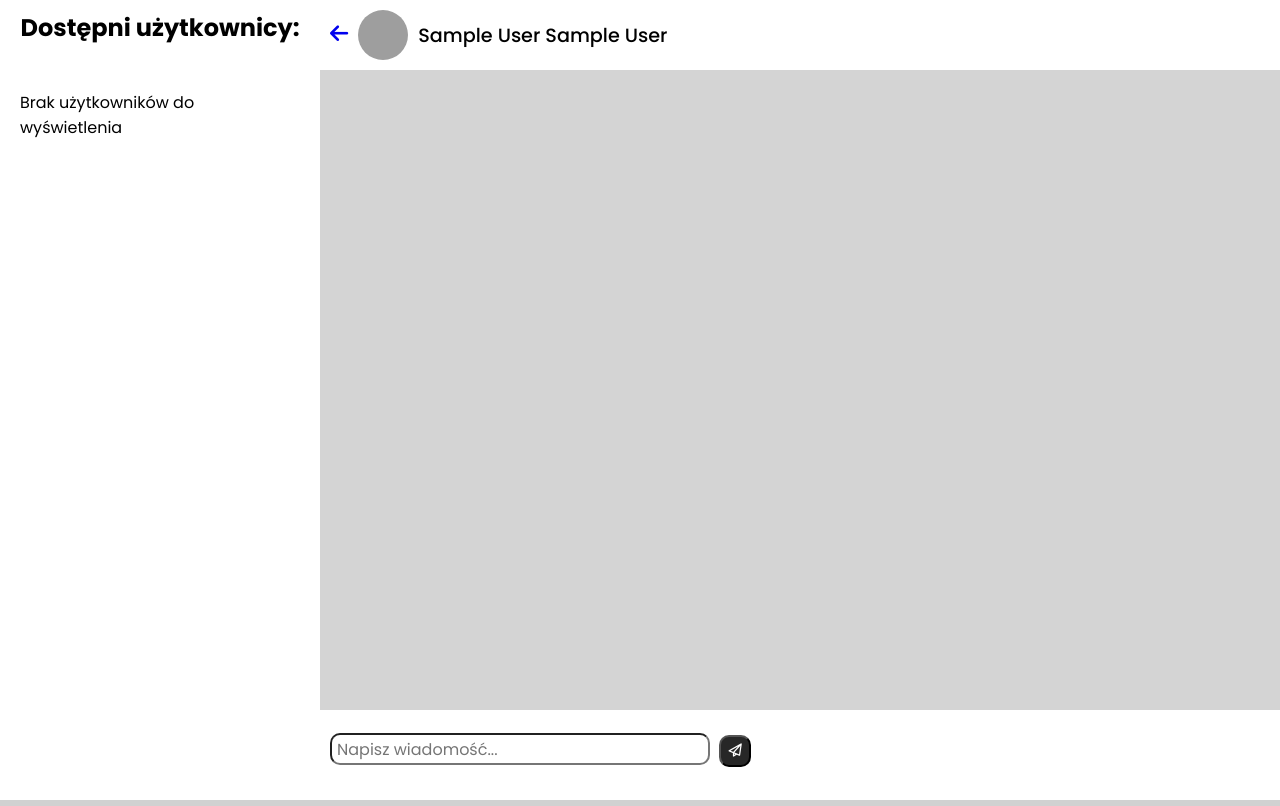
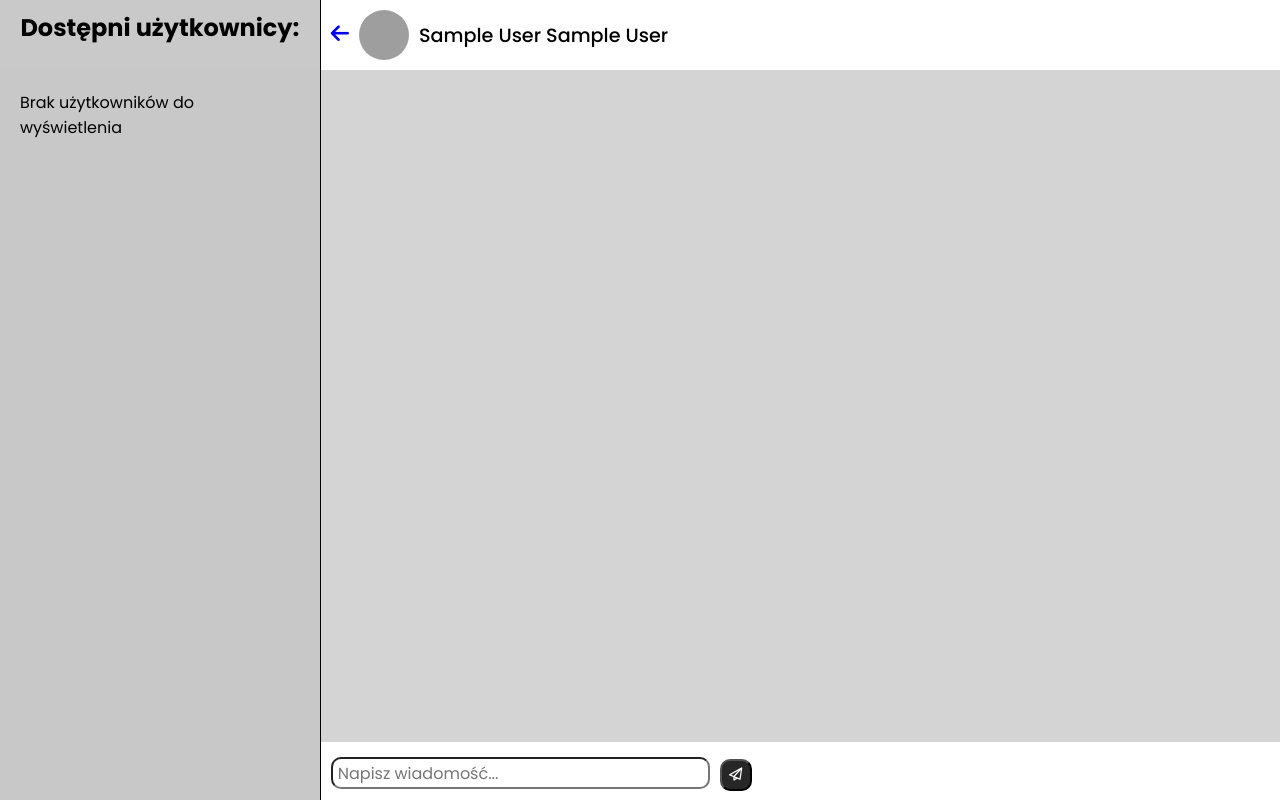
Before and after one commit to KamilCodemate/chat-app, a PHP site: page /chat.php?user_id=1 in a window 1280 px wide. Run offline with PHP 8.4, Linux system fonts and the light colour scheme; the visitor is signed in with stand-in values (Sample User, id 1); data that the repository does not hold is empty; grey boxes are pictures that could not be loaded.

Commit message:
Fix status dot and other small changes/fixes

```diff
--- a/php/userStructure.php
+++ b/php/userStructure.php
@@ -4,7 +4,7 @@ $eq2 = '';
 
  while($row = mysqli_fetch_assoc($qry))
  {
-    $color = trim($row['status']) == 'Aktywny teraz' ? 'rgb(17, 167, 17)' : 'grey';
+    $color = (trim($row['status']) == 'Aktywny Teraz') ? 'rgb(17, 167, 17)' : 'grey';
     $qry2 = mysqli_query($conn, "SELECT * FROM messages WHERE in_id = {$row['unique_id']} OR out_id = {$row['unique_id']} AND out_id = '$out_id'
     OR out_id = {$row['unique_id']} ORDER BY id DESC LIMIT 1");
 
--- a/styles/chat.css
+++ b/styles/chat.css
@@ -74,7 +74,6 @@
 }
 
 .messages {
-  max-height: 80vh;
   margin-top: 10px;
   background-color: rgb(212, 212, 212);
   display: flex;
@@ -85,7 +84,7 @@
   overflow-y: scroll;
   scrollbar-width: 0;
   padding-bottom: 20px;
-  min-height: 80%;
+  height: 84%;
 }
 
 .msgContent {
@@ -121,7 +120,7 @@
 }
 .writing {
   background-color: white;
-  height: 10%;
+  height: 8%;
   /* border-bottom-left-radius: 20px;
   border-bottom-right-radius: 20px; */
   display: flex;
@@ -170,3 +169,10 @@
   padding-top: 10px;
   overflow-y: auto;
 }
+.chatUsers,
+.userField {
+  background-color: #c8c8c8fa;
+}
+.chatUsers {
+  border-right: 1px solid black;
+}
```
